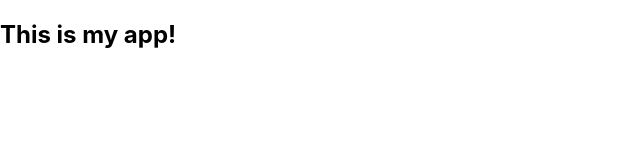
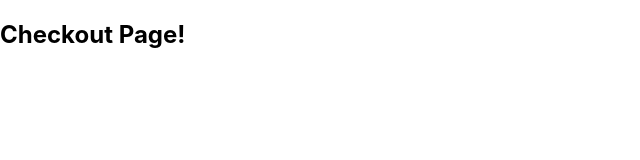
Before and after one commit to annamariej1015/react-shopsy-ts, a React (Create React App) app: page /checkout in a window 1280 px wide. Shown: the top 160 px of the page, without its empty margins (0-640 px from the left). Built offline with nearby package versions, Linux system fonts and the light colour scheme.

Commit message:
feature(app-router): passing Router in app.tsx and wrapping around app-routes

```diff
--- a/package.json
+++ b/package.json
@@ -42,5 +42,8 @@
       "last 1 firefox version",
       "last 1 safari version"
     ]
+  },
+  "devDependencies": {
+    "@types/react-router-dom": "^5.1.7"
   }
 }
--- a/src/App.tsx
+++ b/src/App.tsx
@@ -1,16 +1,12 @@
-import React from 'react';
-import './App.css';
+import {BrowserRouter as Router} from 'react-router-dom';
+import AppRoutes from './routers/AppRoutes';
 
-function App() {
+const App =()=> {
   return (
-    <div className="container">
-      <div className="row text-center">
-        <div className="col">
-          <h2>This is my app!</h2>
-        </div>
-      </div>
-    </div>
+    <Router>
+      <AppRoutes />
+    </Router>
   );
-}
+};
 
 export default App;
```
Also changed, not shown: src/routers/AppRoutes.tsx (+4 -4 lines), 2 other files (tests, documents, lock files or other folders).
